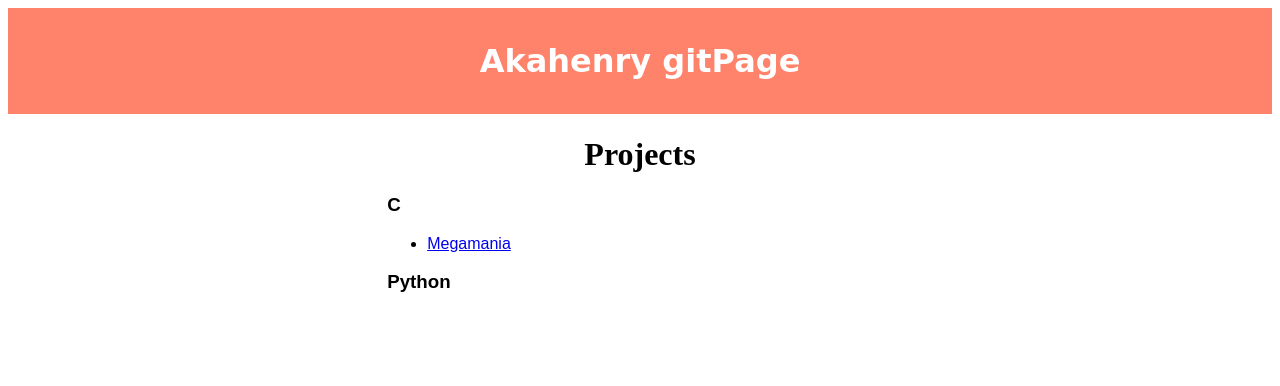
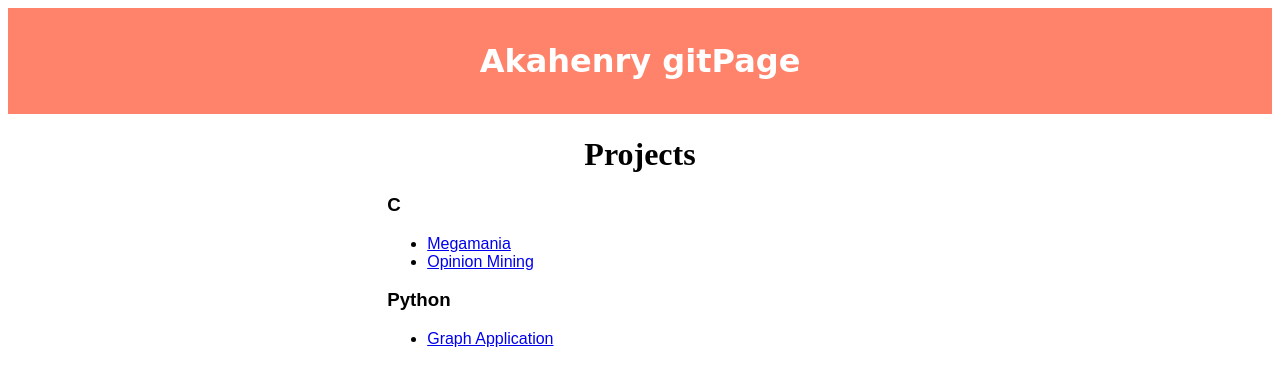
Before and after one commit to akahenry/akahenry.github.io, a plain HTML site: page index.html in a window 1280 px wide. Drawn offline with Linux system fonts and the light colour scheme.

Commit message:
ADD - New projects
I've added Opinion Mining and Graph Application links.

```diff
--- a/index.html
+++ b/index.html
@@ -42,7 +42,15 @@
         <li>
           <a href="https://github.com/mswlandi/megamania" target="_blank">Megamania</a>
         </li>
+        <li>
+          <a href="https://github.com/akahenry/opinionMining" target="_blank">Opinion Mining</a>
+        </li>
       </ul>
     <h3>Python</h3>
+      <ul>
+        <li>
+          <a href="https://github.com/akahenry/graphApplication" target="_blank">Graph Application</a>
+        </li>
+      </ul>
   </body>
 </html>
```
